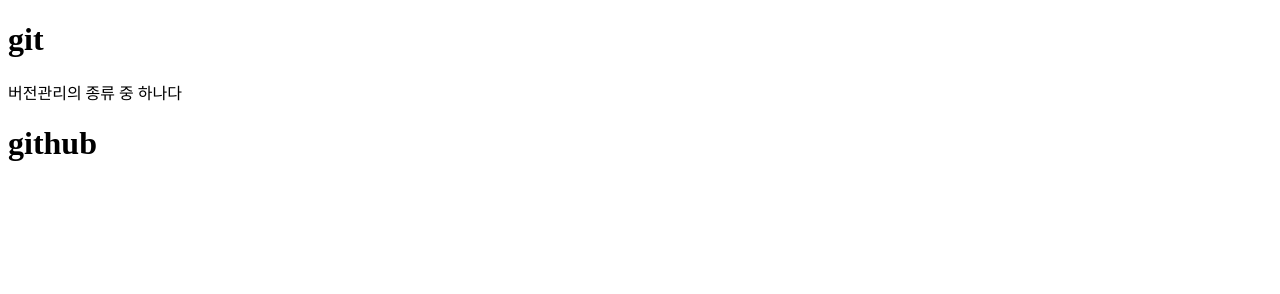
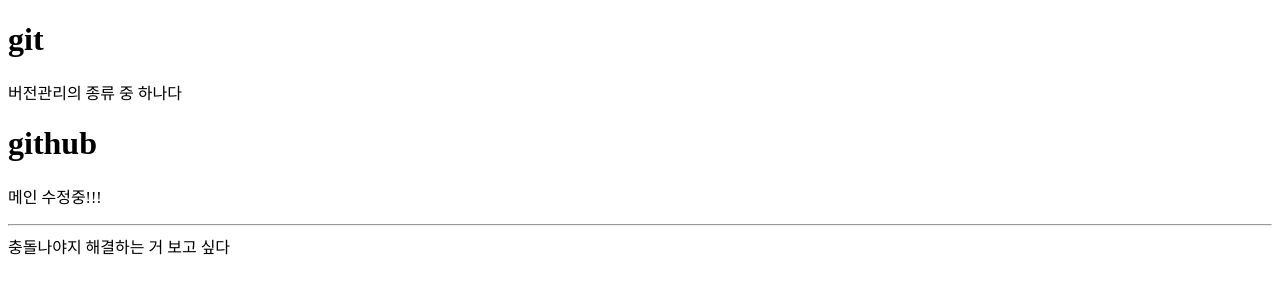
Before and after one commit to dlwndmsindiyo-juju/git-test, a plain HTML site: page index.html in a window 1280 px wide. Drawn offline with Linux system fonts and the light colour scheme.

Commit message:
충돌 확인하고 싶다

```diff
--- a/index.html
+++ b/index.html
@@ -10,5 +10,8 @@
     <p>버전관리의 종류 중 하나다</p>
 
     <h1>github</h1>
+    <p>메인 수정중!!!</p>
+    <hr>
+    <div>충돌나야지 해결하는 거 보고 싶다</div>
 </body>
 </html>
```
Also changed, not shown: signin/login.html (+0 -2 lines).
